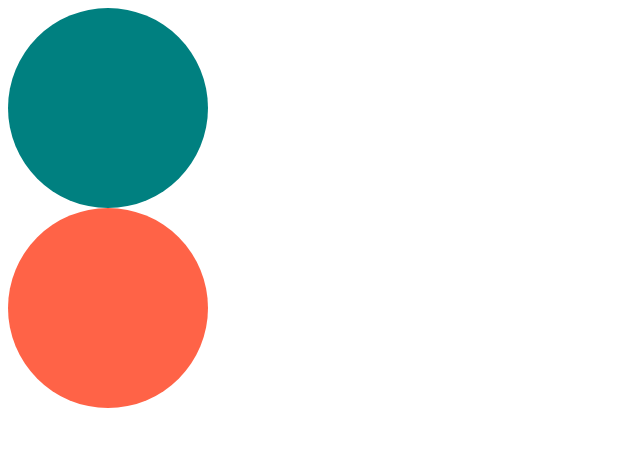
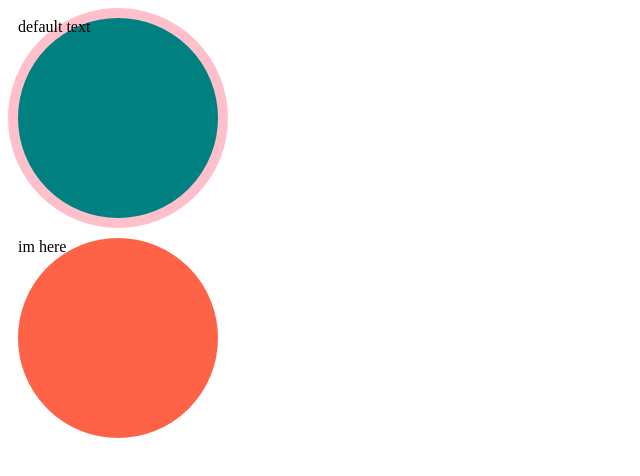
Before and after one commit to soaelee/react-masterclass, a React (Create React App) app: page / in a window 1280 px wide. Shown: the top 476 px of the page, without its empty margins (0-640 px from the left). Built offline with nearby package versions, Linux system fonts and the light colour scheme.

Commit message:
typescript: Optional props

```diff
--- a/src/App.tsx
+++ b/src/App.tsx
@@ -1,12 +1,12 @@
 import Circle from "./Circle";
 
-// Typing the props
+// Optional props
 
 function App() {
   return (
     <div>
-      <Circle bgColor={"teal"} />
-      <Circle bgColor={"tomato"} />
+      <Circle bgColor={"teal"} borderColor="pink" />
+      <Circle bgColor={"tomato"} text="im here" />
     </div>
   );
 }
--- a/src/Circle.tsx
+++ b/src/Circle.tsx
@@ -1,30 +1,32 @@
 import styled from "styled-components";
+interface CircleProps {
+  bgColor: string;
+  borderColor?: string;
+  text?: string;
+}
 
 interface ContainerProps {
   bgColor: string;
+  borderColor: string;
 }
 const Container = styled.div<ContainerProps>`
   width: 200px;
   height: 200px;
-  border-radius: 100px;
+  border-radius: 50%;
   background-color: ${(props) => props.bgColor};
+  border: 10px solid ${(props) => props.borderColor};
 `;
 
-interface CircleProps {
-  bgColor: string;
-}
-const Circle = ({ bgColor }: CircleProps) => {
-  return <Container bgColor={bgColor} />;
+const Circle = ({
+  bgColor,
+  borderColor,
+  text = "default text",
+}: CircleProps) => {
+  return (
+    <Container bgColor={bgColor} borderColor={borderColor ?? "white"}>
+      {text}
+    </Container>
+  );
 };
 
 export default Circle;
-
-interface PlayerShape {
-  name: string;
-  age: number;
-}
-
-const sayHello = (player: PlayerShape) =>
-  `Hello ${player.name} you are ${player.age} years old.`;
-
-sayHello({ name: "soae", age: 365 });
```
